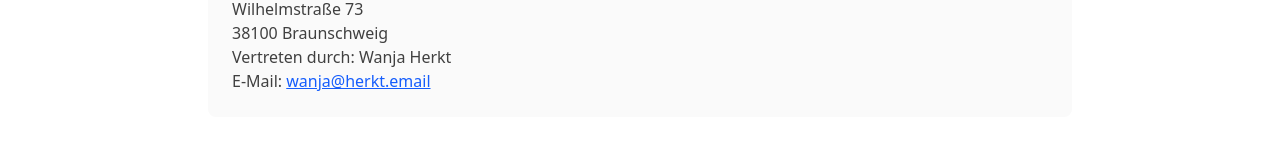
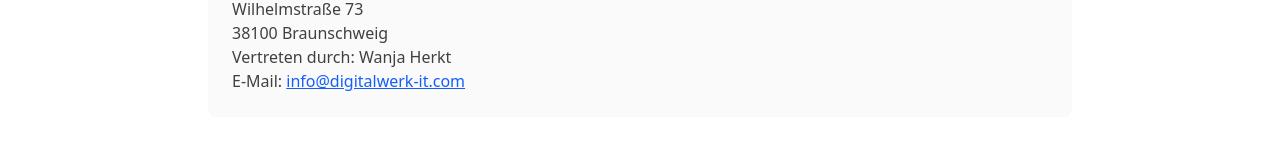
Before and after one commit to Remodops/digitalwerk, a Next.js app: page /datenschutz in a window 1280 px wide. Shown: the part 369-529 px from the top of the page. Built offline with nearby package versions, Linux system fonts and the light colour scheme; no server answers.

Commit message:
chore(content): E-Mail-Adresse aktualisiert auf info@digitalwerk-it.com

```diff
--- a/src/app/(site)/datenschutz/PrivacyContent.tsx
+++ b/src/app/(site)/datenschutz/PrivacyContent.tsx
@@ -25,7 +25,7 @@ export default function PrivacyContent() {
               Wilhelmstraße 73<br/>
               38100 Braunschweig<br/>
               Vertreten durch: Wanja Herkt<br/>
-              E-Mail: <a href="mailto:wanja@herkt.email" className="text-blue-600 hover:text-blue-800 underline">wanja@herkt.email</a>
+              E-Mail: <a href="mailto:info@digitalwerk-it.com" className="text-blue-600 hover:text-blue-800 underline">info@digitalwerk-it.com</a>
             </p>
           </div>
         </section>
@@ -329,7 +329,7 @@ export default function PrivacyContent() {
               Wilhelmstraße 73<br/>
               38100 Braunschweig<br/>
               Vertreten durch: Wanja Herkt<br/>
-              E-Mail: <a href="mailto:wanja@herkt.email" className="text-blue-600 hover:text-blue-800 underline">wanja@herkt.email</a>
+              E-Mail: <a href="mailto:info@digitalwerk-it.com" className="text-blue-600 hover:text-blue-800 underline">info@digitalwerk-it.com</a>
             </p>
           </div>
         </section>
--- a/src/app/(site)/impressum/page.tsx
+++ b/src/app/(site)/impressum/page.tsx
@@ -39,7 +39,7 @@ export default function Page() {
               <p className="font-semibold text-neutral-900 mb-1">
                 Kontakt:
               </p>
-              <p>E-Mail: <a href="mailto:wanja@herkt.email" className="text-blue-600 hover:text-blue-800 underline">wanja@herkt.email</a></p>
+              <p>E-Mail: <a href="mailto:info@digitalwerk-it.com" className="text-blue-600 hover:text-blue-800 underline">info@digitalwerk-it.com</a></p>
             </div>
 
             <div>
```
